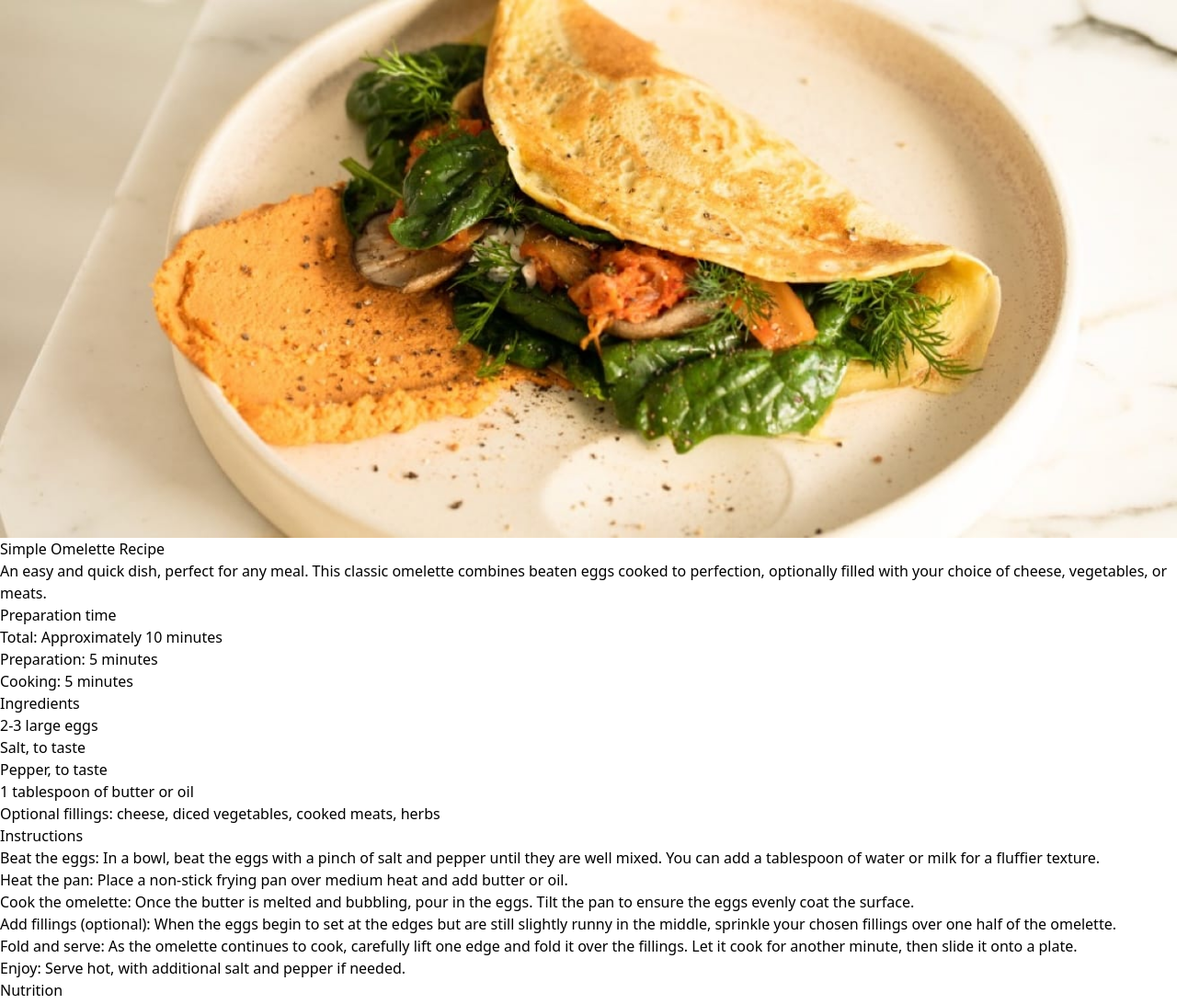
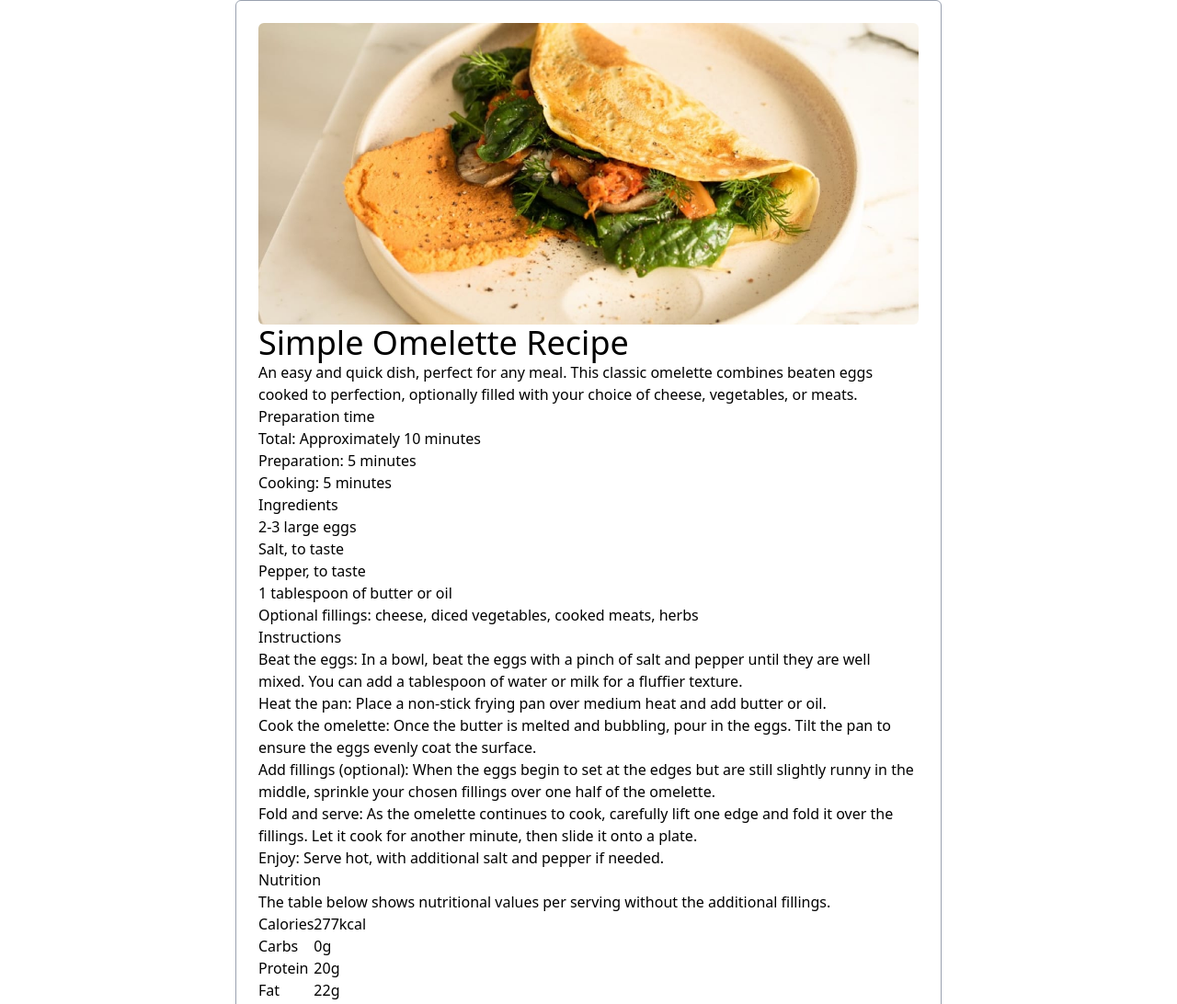
Before and after one commit to BrayanR-Dev/Desafio-Frontend-Mentor, a website: page recipe-page-main/index.html in a window 1280 px wide. Shown: the top 1092 px of the page at 92% size. Drawn offline with Linux system fonts and the light colour scheme.

Commit message:
cambios desde vs code

```diff
--- a/recipe-page-main/index.html
+++ b/recipe-page-main/index.html
@@ -25,13 +25,13 @@
 </head>
 
 <body>
-  <main>
-    <section>
+  <main class="w-full">
+    <section class="max-w-3xl mx-auto p-6 border border-gray-400 rounded-md">
       <div>
-        <img src="./assets/images/image-omelette.jpeg" alt="">
+        <img class="rounded-md" src="./assets/images/image-omelette.jpeg" alt="">
       </div>
       <div>
-        <h1>Simple Omelette Recipe</h1>
+        <h1 class="text-4xl">Simple Omelette Recipe</h1>
 
         <p>An easy and quick dish, perfect for any meal. This classic omelette combines beaten eggs cooked
           to perfection, optionally filled with your choice of cheese, vegetables, or meats.</p>
```
Also changed, not shown: recipe-page-main/src/output.css.
